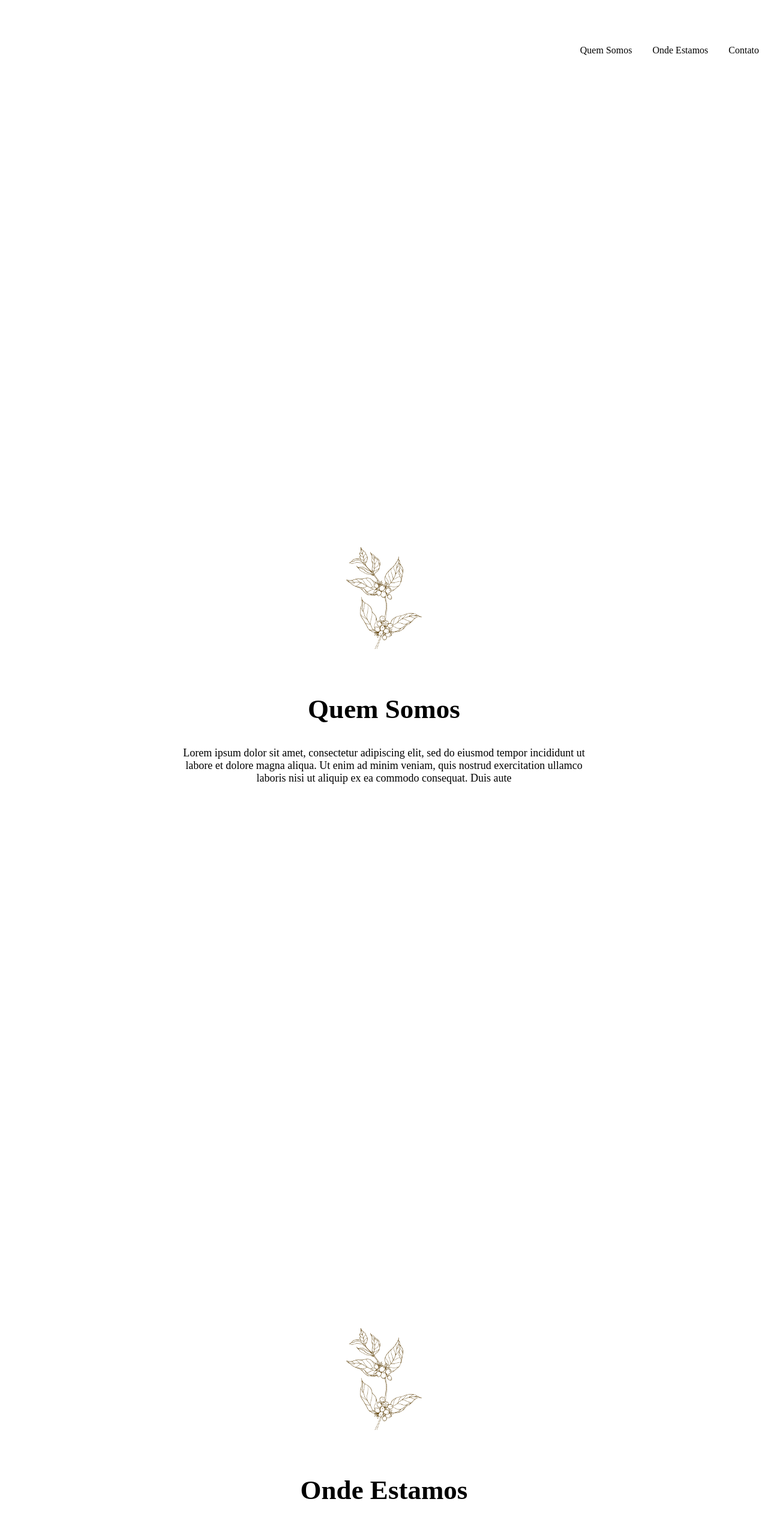
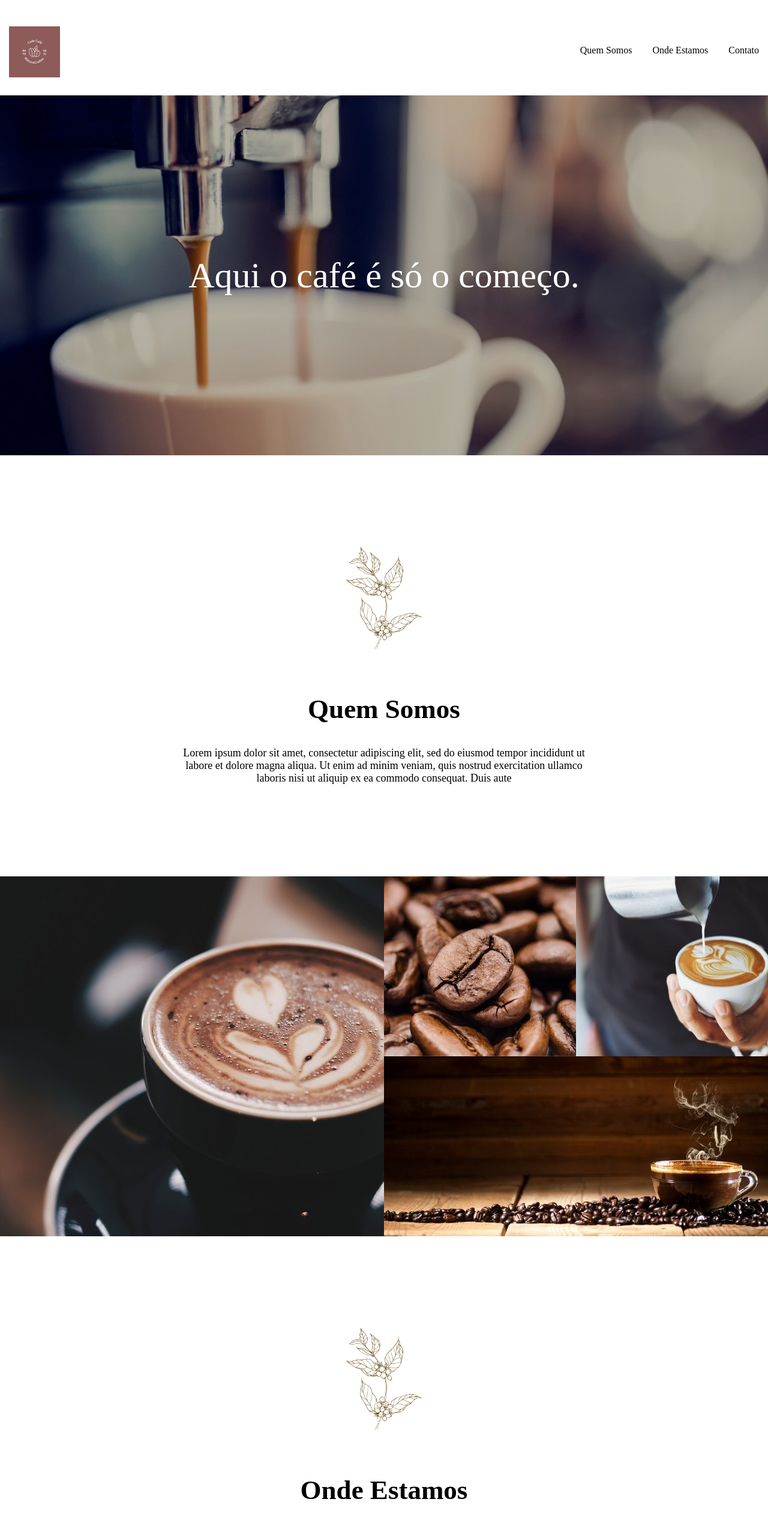
Before and after one commit to AllnDouglas/CodeCafe_LandingPage, a plain HTML site: page index.html in a window 1280 px wide. Shown: the top 2544 px of the page at 60% size. Drawn offline with Linux system fonts and the light colour scheme; a web font is replaced by a local one.

Commit message:
Update style.css
Corrigindo diretórios das imagens.

```diff
--- a/style.css
+++ b/style.css
@@ -17,7 +17,7 @@ body{
 }
 
 .cabecalho .logo{
-    background: url(../imagens/logo.jpg) center center no-repeat;
+    background: url(logo.jpg) center center no-repeat;
     width: 85px;
     height: 85px;
     display: inline-block;
@@ -45,7 +45,7 @@ body{
 }
 
 .painel{
-    background: url(../imagens/painel.jpg) center center no-repeat;
+    background: url(painel.jpg) center center no-repeat;
     height: 600px;
 
 }
@@ -95,32 +95,32 @@ body{
 }
 
 .ladrilho .grande{
-    background: url(../imagens/4.jpg) center center no-repeat;
+    background: url(4.jpg) center center no-repeat;
     height: 600px;
     width:50% ;
 }
 
 .ladrilho .pequeno{
-    background: url(../imagens/3.jpg) center center no-repeat;
+    background: url(3.jpg) center center no-repeat;
     height: 300px;
     width: 25%;
 }
 
 .ladrilho .pequeno.grao{
-    background: url(../imagens/2.jpg) center center no-repeat;
+    background: url(2.jpg) center center no-repeat;
     height: 300px;
     width: 25%;
 }
 
 .ladrilho .medio{
-    background: url(../imagens/1.jpg) center center no-repeat;
+    background: url(1.jpg) center center no-repeat;
     height: 300px;
     width: 50%;
 
 }
 
 .contato{
-    background: url(../imagens/fundo-contato.jpg) center center no-repeat;
+    background: url(fundo-contato.jpg) center center no-repeat;
     color:white;
     height:600px;
     position:relative;
@@ -144,7 +144,7 @@ body{
 }
 
 .rodape{
-    background: url(../imagens/fundo-rodape.jpg) center center no-repeat;
+    background: url(fundo-rodape.jpg) center center no-repeat;
     padding: 35px 30px;
     background-size: cover;
 }
@@ -187,6 +187,3 @@ body{
 .rodape .conteudo-de-baixo{
     margin-top: 40px;
 }
-
-
-/* PAREI EM 1:01:26 SEC, NA PARTE DO RESPONSIVO.*/
```
